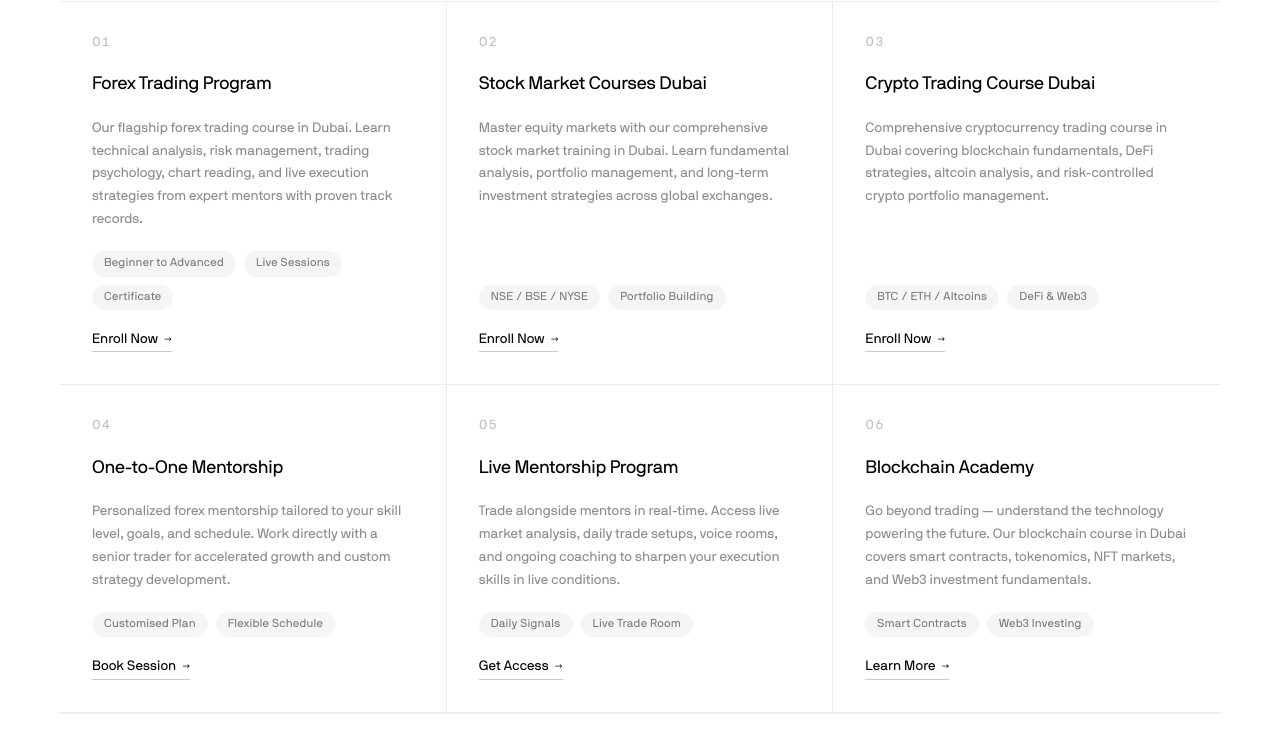
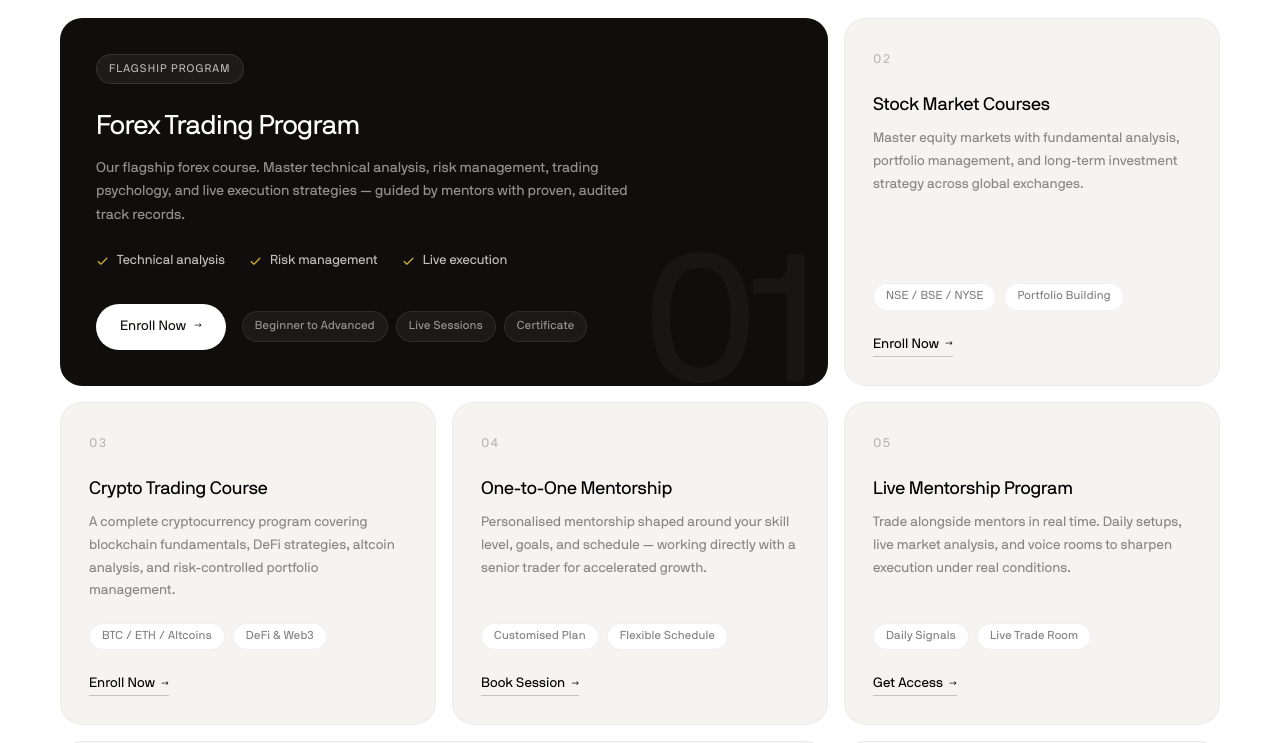
Before and after one commit to Abshar777/delta-trading-hub-v2, a Next.js app: page / in a window 1280 px wide. Shown: the part 3012-3755 px from the top of the page. Built offline with nearby package versions, Linux system fonts and the light colour scheme.

Commit message:
feat: implement ticker animation and replace course emoji icons with SVG components

```diff
--- a/src/components/CoursesSection.tsx
+++ b/src/components/CoursesSection.tsx
@@ -7,148 +7,199 @@ import { POPUP_EVENT } from './ContactPopup'
 
 gsap.registerPlugin(ScrollTrigger)
 
+/* ─── Minimal line icons (stroke = currentColor) ──────────── */
+type IconProps = { className?: string }
+
+function ForexIcon({ className }: IconProps) {
+  return (
+    <svg className={className} width="22" height="22" viewBox="0 0 24 24" fill="none"
+      stroke="currentColor" strokeWidth="1.5" strokeLinecap="round" strokeLinejoin="round">
+      <path d="M4 9a8 8 0 0 1 13.4-3.5L20 8" />
+      <path d="M20 3.5V8h-4.5" />
+      <path d="M20 15a8 8 0 0 1-13.4 3.5L4 16" />
+      <path d="M4 20.5V16h4.5" />
+    </svg>
+  )
+}
+function StockIcon({ className }: IconProps) {
+  return (
+    <svg className={className} width="22" height="22" viewBox="0 0 24 24" fill="none"
+      stroke="currentColor" strokeWidth="1.5" strokeLinecap="round" strokeLinejoin="round">
+      <path d="M3 21h18" />
+      <rect x="4.5" y="10.5" width="3" height="7.5" rx="0.6" />
+      <path d="M6 7.5v3M6 18v2.2" />
+      <rect x="10.5" y="6.5" width="3" height="11.5" rx="0.6" />
+      <path d="M12 3.5v3M12 18v2.2" />
+      <rect x="16.5" y="12.5" width="3" height="5.5" rx="0.6" />
+      <path d="M18 9.5v3M18 18v2.2" />
+    </svg>
+  )
+}
+function CryptoIcon({ className }: IconProps) {
+  return (
+    <svg className={className} width="22" height="22" viewBox="0 0 24 24" fill="none"
+      stroke="currentColor" strokeWidth="1.5" strokeLinecap="round" strokeLinejoin="round">
+      <ellipse cx="12" cy="6" rx="7.5" ry="3" />
+      <path d="M4.5 6v6c0 1.66 3.36 3 7.5 3s7.5-1.34 7.5-3V6" />
+      <path d="M4.5 12v6c0 1.66 3.36 3 7.5 3s7.5-1.34 7.5-3v-6" />
+    </svg>
+  )
+}
+function MentorIcon({ className }: IconProps) {
+  return (
+    <svg className={className} width="22" height="22" viewBox="0 0 24 24" fill="none"
+      stroke="currentColor" strokeWidth="1.5" strokeLinecap="round" strokeLinejoin="round">
+      <circle cx="12" cy="8" r="3.8" />
+      <path d="M4.5 20.5c0-3.9 3.4-6.8 7.5-6.8s7.5 2.9 7.5 6.8" />
+    </svg>
+  )
+}
+function LiveIcon({ className }: IconProps) {
+  return (
+    <svg className={className} width="22" height="22" viewBox="0 0 24 24" fill="none"
+      stroke="currentColor" strokeWidth="1.5" strokeLinecap="round" strokeLinejoin="round">
+      <circle cx="12" cy="12" r="2.4" />
+      <path d="M7.7 7.7a6 6 0 0 0 0 8.6M16.3 16.3a6 6 0 0 0 0-8.6" />
+      <path d="M4.8 4.8a10 10 0 0 0 0 14.4M19.2 19.2a10 10 0 0 0 0-14.4" />
+    </svg>
+  )
+}
+function BlockchainIcon({ className }: IconProps) {
+  return (
+    <svg className={className} width="22" height="22" viewBox="0 0 24 24" fill="none"
+      stroke="currentColor" strokeWidth="1.5" strokeLinecap="round" strokeLinejoin="round">
+      <rect x="3" y="3" width="6.5" height="6.5" rx="1.6" />
+      <rect x="14.5" y="3" width="6.5" height="6.5" rx="1.6" />
+      <rect x="8.75" y="14.5" width="6.5" height="6.5" rx="1.6" />
+      <path d="M9.5 6.25h5M6.25 9.5v1.5a2 2 0 0 0 2 2h1.25M17.75 9.5v1.5a2 2 0 0 1-2 2H14.5" />
+    </svg>
+  )
+}
+
+function CheckIcon({ className }: IconProps) {
+  return (
+    <svg className={className} width="13" height="13" viewBox="0 0 24 24" fill="none"
+      stroke="currentColor" strokeWidth="2.2" strokeLinecap="round" strokeLinejoin="round">
+      <path d="M20 6 9 17l-5-5" />
+    </svg>
+  )
+}
+
+/* ─── Course data ─────────────────────────────────────────── */
 const COURSES = [
   {
     n: '01',
-    icon: '💱',
+    Icon: ForexIcon,
     title: 'Forex Trading Program',
-    desc: 'Our flagship forex trading course in Dubai. Learn technical analysis, risk management, trading psychology, chart reading, and live execution strategies from expert mentors with proven track records.',
+    desc: 'Our flagship forex course. Master technical analysis, risk management, trading psychology, and live execution strategies — guided by mentors with proven, audited track records.',
     tags: ['Beginner to Advanced', 'Live Sessions', 'Certificate'],
     cta: 'Enroll Now',
+    featured: true,
+    highlights: ['Technical analysis', 'Risk management', 'Live execution'],
   },
   {
     n: '02',
-    icon: '📊',
-    title: 'Stock Market Courses Dubai',
-    desc: 'Master equity markets with our comprehensive stock market training in Dubai. Learn fundamental analysis, portfolio management, and long-term investment strategies across global exchanges.',
+    Icon: StockIcon,
+    title: 'Stock Market Courses',
+    desc: 'Master equity markets with fundamental analysis, portfolio management, and long-term investment strategy across global exchanges.',
     tags: ['NSE / BSE / NYSE', 'Portfolio Building'],
     cta: 'Enroll Now',
   },
   {
     n: '03',
-    icon: '₿',
-    title: 'Crypto Trading Course Dubai',
-    desc: 'Comprehensive cryptocurrency trading course in Dubai covering blockchain fundamentals, DeFi strategies, altcoin analysis, and risk-controlled crypto portfolio management.',
+    Icon: CryptoIcon,
+    title: 'Crypto Trading Course',
+    desc: 'A complete cryptocurrency program covering blockchain fundamentals, DeFi strategies, altcoin analysis, and risk-controlled portfolio management.',
     tags: ['BTC / ETH / Altcoins', 'DeFi & Web3'],
     cta: 'Enroll Now',
   },
   {
     n: '04',
-    icon: '👤',
+    Icon: MentorIcon,
     title: 'One-to-One Mentorship',
-    desc: 'Personalized forex mentorship tailored to your skill level, goals, and schedule. Work directly with a senior trader for accelerated growth and custom strategy development.',
+    desc: 'Personalised mentorship shaped around your skill level, goals, and schedule — working directly with a senior trader for accelerated growth.',
     tags: ['Customised Plan', 'Flexible Schedule'],
     cta: 'Book Session',
   },
   {
     n: '05',
-    icon: '🔴',
+    Icon: LiveIcon,
     title: 'Live Mentorship Program',
-    desc: 'Trade alongside mentors in real-time. Access live market analysis, daily trade setups, voice rooms, and ongoing coaching to sharpen your execution skills in live conditions.',
+    desc: 'Trade alongside mentors in real time. Daily setups, live market analysis, and voice rooms to sharpen execution under real conditions.',
     tags: ['Daily Signals', 'Live Trade Room'],
     cta: 'Get Access',
   },
   {
     n: '06',
-    icon: '⛓️',
+    Icon: BlockchainIcon,
     title: 'Blockchain Academy',
-    desc: 'Go beyond trading — understand the technology powering the future. Our blockchain course in Dubai covers smart contracts, tokenomics, NFT markets, and Web3 investment fundamentals.',
+    desc: 'Go beyond trading and understand the technology shaping the future — smart contracts, tokenomics, NFT markets, and Web3 investment fundamentals.',
     tags: ['Smart Contracts', 'Web3 Investing'],
     cta: 'Learn More',
+    wide: true,
   },
+]
+
+const ADVISORS = [
+  { bg: '#c8b8a2', initials: 'PP' },
+  { bg: '#a89080', initials: 'RS' },
+  { bg: '#d4c4b0', initials: 'MM' },
 ]
 
 const triggerPopup = () => window.dispatchEvent(new Event(POPUP_EVENT))
 
 export default function CoursesSection() {
-  const sectionRef  = useRef<HTMLElement>(null)
-  const eyebrowRef  = useRef<HTMLParagraphElement>(null)
-  const hLine1Ref   = useRef<HTMLSpanElement>(null)
-  const hLine2Ref   = useRef<HTMLSpanElement>(null)
-  const descRef     = useRef<HTMLParagraphElement>(null)
-  const dividerRef  = useRef<HTMLDivElement>(null)
-  const gridRef     = useRef<HTMLDivElement>(null)
+  const sectionRef = useRef<HTMLElement>(null)
+  const eyebrowRef = useRef<HTMLParagraphElement>(null)
+  const hLine1Ref  = useRef<HTMLSpanElement>(null)
+  const hLine2Ref  = useRef<HTMLSpanElement>(null)
+  const descRef    = useRef<HTMLParagraphElement>(null)
+  const dividerRef = useRef<HTMLDivElement>(null)
+  const gridRef    = useRef<HTMLDivElement>(null)
 
   useEffect(() => {
     const ctx = gsap.context(() => {
-      // 1. Eyebrow fade-up
-      gsap.from(eyebrowRef.current, {
-        y: 16,
-        opacity: 0,
-        duration: 0.8,
-        ease: 'expo.out',
-        scrollTrigger: {
-          trigger: eyebrowRef.current,
-          start: 'top 88%',
-          once: true,
-        },
+      gsap.fromTo(eyebrowRef.current,
+        { y: 16, opacity: 0 },
+        {
+          y: 0, opacity: 1, duration: 0.8, ease: 'expo.out',
+          scrollTrigger: { trigger: eyebrowRef.current, start: 'top 88%', once: true },
         })
 
-      // 2. h2 line 1 — clip reveal
-      gsap.from(hLine1Ref.current, {
-        yPercent: 108,
-        duration: 1.1,
-        ease: 'expo.out',
-        scrollTrigger: {
-          trigger: hLine1Ref.current,
-          start: 'top 86%',
-          once: true,
-        },
+      gsap.fromTo(hLine1Ref.current,
+        { yPercent: 108 },
+        {
+          yPercent: 0, duration: 1.1, ease: 'expo.out',
+          scrollTrigger: { trigger: hLine1Ref.current, start: 'top 86%', once: true },
         })
 
-      // 3. h2 line 2 — clip reveal, 0.1s delay after line 1
-      gsap.from(hLine2Ref.current, {
-        yPercent: 108,
-        duration: 1.1,
-        delay: 0.1,
-        ease: 'expo.out',
-        scrollTrigger: {
-          trigger: hLine1Ref.current,
-          start: 'top 86%',
-          once: true,
-        },
+      gsap.fromTo(hLine2Ref.current,
+        { yPercent: 108 },
+        {
+          yPercent: 0, duration: 1.1, delay: 0.1, ease: 'expo.out',
+          scrollTrigger: { trigger: hLine1Ref.current, start: 'top 86%', once: true },
         })
 
-      // 4. Description paragraph fade-up
-      gsap.from(descRef.current, {
-        y: 22,
-        opacity: 0,
-        duration: 0.9,
-        ease: 'expo.out',
-        scrollTrigger: {
-          trigger: descRef.current,
-          start: 'top 88%',
-          once: true,
-        },
+      gsap.fromTo(descRef.current,
+        { y: 22, opacity: 0 },
+        {
+          y: 0, opacity: 1, duration: 0.9, ease: 'expo.out',
+          scrollTrigger: { trigger: descRef.current, start: 'top 88%', once: true },
         })
 
-      // 5. Divider scaleX reveal
-      gsap.from(dividerRef.current, {
-        scaleX: 0,
-        transformOrigin: 'left center',
-        duration: 1.2,
-        ease: 'expo.out',
-        scrollTrigger: {
-          trigger: dividerRef.current,
-          start: 'top 90%',
-          once: true,
-        },
+      gsap.fromTo(dividerRef.current,
+        { scaleX: 0 },
+        {
+          scaleX: 1, transformOrigin: 'left center', duration: 1.2, ease: 'expo.out',
+          scrollTrigger: { trigger: dividerRef.current, start: 'top 90%', once: true },
         })
 
-      // 6. Course cards stagger
       if (gridRef.current) {
-        gsap.from(gridRef.current.children, {
-          y: 56,
-          opacity: 0,
-          scale: 0.97,
-          stagger: 0.08,
-          duration: 1.0,
-          ease: 'expo.out',
-          scrollTrigger: {
-            trigger: gridRef.current,
-            start: 'top 82%',
-            once: true,
-          },
+        gsap.fromTo(gsap.utils.toArray(gridRef.current.children),
+          { y: 56, opacity: 0, scale: 0.97 },
+          {
+            y: 0, opacity: 1, scale: 1, stagger: 0.08, duration: 1.0, ease: 'expo.out',
+            scrollTrigger: { trigger: gridRef.current, start: 'top 82%', once: true },
           })
       }
     }, sectionRef)
@@ -161,7 +212,7 @@ export default function CoursesSection() {
       <div className="max-w-[1240px] mx-auto">
 
         {/* ── Header ── */}
-        <div className="mb-16 max-md:mb-10">
+        <div className="mb-12 max-md:mb-9">
           <p ref={eyebrowRef} className="text-[13px] text-black/40 tracking-[0.12em] uppercase mb-4">
             Educational Programs
           </p>
@@ -182,42 +233,116 @@ export default function CoursesSection() {
         </div>
 
         {/* Divider */}
-        <div ref={dividerRef} className="h-px bg-black/[0.07] mb-0" />
+        <div ref={dividerRef} className="h-px bg-black/[0.07] mb-8 max-md:mb-6" />
 
-        {/* ── Course grid ── */}
-        <div ref={gridRef} className="grid grid-cols-3 max-lg:grid-cols-2 max-md:grid-cols-1">
-          {COURSES.map(({ n, title, desc, tags, cta }) => (
+        {/* ── Bento course grid ── */}
+        <div
+          ref={gridRef}
+          className="grid grid-cols-1 sm:grid-cols-2 lg:grid-cols-3 gap-4 max-md:gap-3.5 items-stretch"
+        >
+          {COURSES.map(({ n, Icon, title, desc, tags, cta, featured, wide, highlights }) => {
+
+            /* ── Featured flagship card (dark) ── */
+            if (featured) {
+              return (
                 <div
                   key={n}
-              className="group flex flex-col gap-5 p-8 max-md:p-5 border-b border-black/[0.07]
-                border-r
-                [&:nth-child(3n)]:border-r-0
-                max-lg:[&:nth-child(3n)]:border-r
-                max-lg:[&:nth-child(2n)]:border-r-0
-                max-md:border-r-0"
+                  className="group relative overflow-hidden rounded-[22px] bg-[#0f0e0c] p-9 max-md:p-7
+                    flex flex-col sm:col-span-2 lg:col-span-2 min-h-[300px]"
                 >
-              {/* Number */}
-              <span className="text-[13px] text-black/25 tracking-[0.06em] tabular-nums">
+                  {/* warm glow + watermark */}
+                  {/* <div
+                    className="absolute inset-0 pointer-events-none"
+                    style={{ background: 'radial-gradient(120% 120% at 88% 0%, rgba(212,175,55,0.12), transparent 55%)' }}
+                  /> */}
+                  <span className="absolute -bottom-10 right-3 text-[180px] leading-none text-white/[0.035] tracking-tight select-none pointer-events-none max-md:text-[120px]">
                     {n}
                   </span>
 
-              {/* Title */}
-              <h3 className="text-[18px] font-normal tracking-[-0.01em] text-black leading-snug max-md:text-[17px]">
+                  <div className="relative z-[1] flex items-center justify-between mb-7">
+                    {/* <div className="w-12 h-12 rounded-[14px] bg-white/[0.07] border border-white/[0.10] flex items-center justify-center text-white">
+                      <Icon />
+                    </div> */}
+                    <span className="inline-flex items-center gap-1.5 text-[11px] text-white/70 tracking-[0.10em] uppercase bg-white/[0.06] border border-white/[0.10] px-3 py-1.5 rounded-full">
+                      {/* <span className="w-1.5 h-1.5 rounded-full bg-[#d4af37]" /> */}
+                      Flagship Program
+                    </span>
+                  </div>
+
+                  <div className="relative z-[1] flex-1 flex flex-col max-w-[560px]">
+                    <h3 className="text-[27px] max-md:text-[23px] font-normal tracking-[-0.02em] text-white leading-[1.12] mb-3.5">
+                      {title}
+                    </h3>
+                    <p className="text-[14px] text-white/55 leading-[1.7] tracking-[0.003em] mb-6 max-md:text-[13.5px]">
+                      {desc}
+                    </p>
+
+                    {/* highlights */}
+                    {highlights && (
+                      <div className="flex flex-wrap gap-x-6 gap-y-2.5 mb-8 max-md:mb-7">
+                        {highlights.map(h => (
+                          <span key={h} className="inline-flex items-center gap-2 text-[13px] text-white/75 tracking-[0.003em]">
+                            <span className="text-[#d4af37]"><CheckIcon /></span>
+                            {h}
+                          </span>
+                        ))}
+                      </div>
+                    )}
+
+                    <div className="mt-auto flex items-center gap-4 flex-wrap">
+                      <button
+                        onClick={triggerPopup}
+                        className="inline-flex items-center gap-2 bg-white text-[#0f0e0c] text-[13.5px] tracking-[0.005em] px-6 py-[13px] rounded-full transition-all hover:-translate-y-px active:scale-[0.98]"
+                      >
+                        {cta}
+                        <span className="text-[11px] transition-transform group-hover:translate-x-0.5">→</span>
+                      </button>
+                      <div className="flex flex-wrap gap-2">
+                        {tags.map(tag => (
+                          <span key={tag} className="text-[11.5px] text-white/55 tracking-[0.02em] bg-white/[0.05] border border-white/[0.08] px-3 py-1.5 rounded-full">
+                            {tag}
+                          </span>
+                        ))}
+                      </div>
+                    </div>
+                  </div>
+                </div>
+              )
+            }
+
+            /* ── Standard surface card (light) ── */
+            return (
+              <div
+                key={n}
+                className={[
+                  'group relative flex flex-col rounded-[22px] bg-[#f5f4f1] border border-black/[0.04] p-7 max-md:p-6',
+                  'transition-all duration-300 ease-out hover:-translate-y-1 hover:bg-[#f0efeb]',
+                  'hover:shadow-[0_18px_50px_-20px_rgba(0,0,0,0.18)]',
+                  wide ? 'sm:col-span-2 lg:col-span-2' : '',
+                ].join(' ')}
+              >
+                {/* top row: icon chip + number */}
+                <div className="flex items-start justify-between mb-6">
+                  {/* <div className="w-11 h-11 rounded-[13px] bg-white border border-black/[0.06] flex items-center justify-center text-black/75 transition-colors duration-300 group-hover:bg-[#0f0e0c] group-hover:text-white group-hover:border-[#0f0e0c]">
+                    <Icon />
+                  </div> */}
+                  <span className="text-[12.5px] text-black/25 tracking-[0.06em] tabular-nums pt-1">
+                    {n}
+                  </span>
+                </div>
+
+                <h3 className="text-[18px] font-normal tracking-[-0.01em] text-black leading-snug mb-2.5 max-md:text-[17px]">
                   {title}
                 </h3>
 
-              {/* Description */}
-              <p className="text-[13.5px] text-black/45 leading-[1.68] tracking-[0.003em] flex-1 max-md:text-[13px]">
+                <p className="text-[13.5px] text-black/45 leading-[1.68] tracking-[0.003em] flex-1 mb-5 max-md:text-[13px] max-w-[460px]">
                   {desc}
                 </p>
 
-              {/* Tags */}
-              <div className="flex flex-wrap gap-2">
+                {/* tags */}
+                <div className="flex flex-wrap gap-2 mb-6">
                   {tags.map(tag => (
-                  <span
-                    key={tag}
-                    className="text-[11.5px] text-black/50 tracking-[0.02em] bg-black/[0.04] px-3 py-1 rounded-full"
-                  >
+                    <span key={tag} className="text-[11.5px] text-black/50 tracking-[0.02em] bg-white border border-black/[0.06] px-3 py-1 rounded-full">
                       {tag}
                     </span>
                   ))}
@@ -226,18 +351,46 @@ export default function CoursesSection() {
                 {/* CTA */}
                 <button
                   onClick={triggerPopup}
-                className="inline-flex items-center gap-1.5 text-[13.5px] text-black tracking-[0.005em] w-fit border-b border-black/20 pb-px transition-all hover:border-black hover:gap-2.5 group-hover:gap-2.5"
+                  className="inline-flex items-center gap-1.5 text-[13.5px] text-black tracking-[0.005em] w-fit border-b border-black/20 pb-px transition-all hover:border-black hover:gap-2.5 group-hover:gap-2.5 mt-auto"
                 >
                   {cta}
                   <span className="text-[11px] transition-transform group-hover:translate-x-0.5">→</span>
                 </button>
               </div>
+            )
+          })}
+
+          {/* ── Advisor card — human, humble closing note ── */}
+          <div className="group relative flex flex-col justify-between rounded-[22px] bg-white border border-black/[0.10] p-7 max-md:p-6 transition-all duration-300 hover:border-black/[0.20] hover:shadow-[0_18px_50px_-20px_rgba(0,0,0,0.14)]">
+            <div>
+              <div className="flex -space-x-2.5 mb-6">
+                {ADVISORS.map(({ bg, initials }) => (
+                  <div
+                    key={initials}
+                    className="w-9 h-9 rounded-full border-2 border-white flex items-center justify-center text-[10px] font-medium text-white/85 shrink-0"
+                    style={{ backgroundColor: bg }}
+                  >
+                    {initials}
+                  </div>
                 ))}
               </div>
+              <h3 className="text-[18px] font-normal tracking-[-0.01em] text-black leading-snug mb-2.5">
+                Not sure which course fits you?
+              </h3>
+              <p className="text-[13.5px] text-black/45 leading-[1.68] tracking-[0.003em] mb-6 max-md:text-[13px]">
+                Book a free, no-pressure consultation. Our mentors will understand your goals and guide you to the right path.
+              </p>
+            </div>
+            <button
+              onClick={triggerPopup}
+              className="inline-flex items-center justify-center gap-2 bg-[#0f0e0c] text-white text-[13.5px] tracking-[0.005em] px-6 py-[13px] rounded-full w-fit transition-all hover:bg-[#2a2825] hover:-translate-y-px active:scale-[0.98]"
+            >
+              Talk to an advisor
+              <span className="text-[11px] transition-transform group-hover:translate-x-0.5">→</span>
+            </button>
+          </div>
 
-        {/* Bottom border */}
-        <div className="h-px bg-black/[0.07]" />
-
+        </div>
       </div>
     </section>
   )
```
Also changed, not shown: src/app/globals.css (+12 -0 lines). Lines whose indentation alone changed are shown as unchanged.
